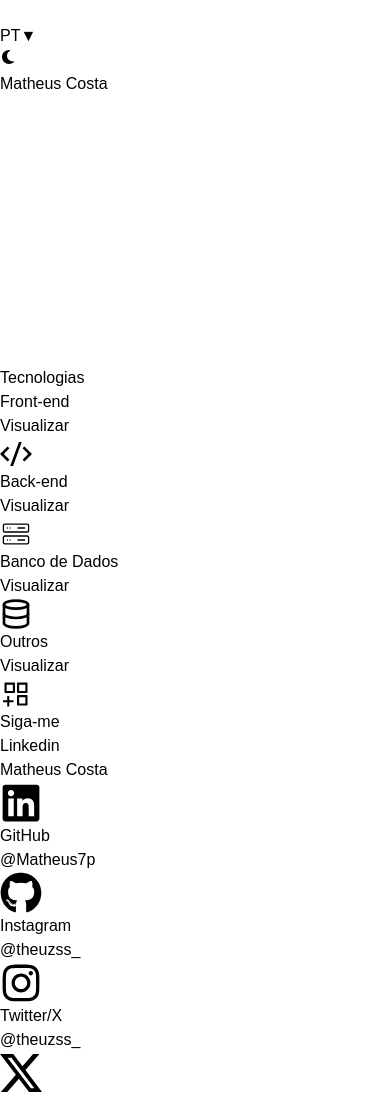
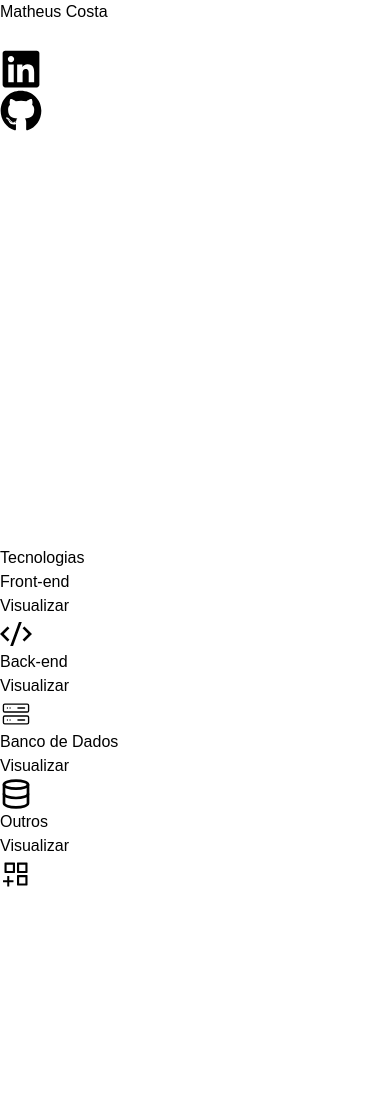
Before and after one commit to Matheus7p/MatheusDev, a React (Vite) app: page / in a window 390 px wide. After the commit the page ends 890 px from the top, so only its background shows below. Built offline with nearby package versions, Linux system fonts and the light colour scheme.

Commit message:
fix: remove social media container and navbar

```diff
--- a/src/components/Navbar/navbar.component.tsx
+++ /dev/null
@@ -1,46 +0,0 @@
-import { FaMoon } from "react-icons/fa6";
-import { Language } from "../Language/Language.component";
-import { useEffect, useState } from "react";
-
-export function Navbar() {
-  const [scrolled, setScrolled] = useState(false);
-
-  const handleScroll = () => {
-    if (window.scrollY > 50) {
-      setScrolled(true);
-    } else {
-      setScrolled(false);
-    }
-  };
-  useEffect(() => {
-    window.addEventListener("scroll", handleScroll);
-
-    return () => {
-      window.removeEventListener("scroll", handleScroll);
-    };
-  }, []);
-
-  return (
-    <nav
-  className={`${
-    scrolled ? "bg-black/10 backdrop-blur-md transition-all duration-300 ease-in-out" : ""
-  } z-30 p-4 h-16 fixed w-full flex justify-between items-center`}
->
-  <div className="w-full flex justify-between items-center sm:px-[6%] md:px-[8%] lg:px-[10%]">
-    <div className="">
-      <h1 className="text-2xl font-extrabold text-white text-stroke no-select">MC</h1>
-    </div>
-
-    <div className="flex justify-between items-center gap-4">
-      <Language />
-      <button
-        aria-label="Alternar modo noturno"
-        className="rounded-full bg-white/20 p-2 transition-all duration-300 ease-in-out hover:bg-white/60 hover:backdrop-blur-md flex items-center justify-center w-10 h-10"
-      >
-        <FaMoon className="text-white" />
-      </button>
-    </div>
-  </div>
-</nav>
-  );
-}
--- a/src/components/Particles/particles.components.tsx
+++ b/src/components/Particles/particles.components.tsx
@@ -64,8 +64,11 @@ const Particles: React.FC = () => {
       }
     }
 
-    const particles: Particle[] = [];
-    const particleCount = 150;
+    let particles: Particle[] = [];
+
+    const createParticles = () => {
+      particles = [];
+      const particleCount = window.innerWidth < 768 ? 50 : 150;
 
       for (let i = 0; i < particleCount; i++) {
         const radius = Math.random() * 0.6 + 0.8;
@@ -78,6 +81,7 @@ const Particles: React.FC = () => {
 
         particles.push(new Particle(x, y, radius, "#ffffff", velocity));
       }
+    };
 
     const connectParticles = () => {
       for (let i = 0; i < particles.length; i++) {
@@ -107,10 +111,19 @@ const Particles: React.FC = () => {
       requestAnimationFrame(animate);
     };
 
+    createParticles();
     animate();
+
+    const handleResize = () => {
+      resizeCanvas();
+      createParticles();
+    };
+
+    window.addEventListener("resize", handleResize);
 
     return () => {
       window.removeEventListener("resize", resizeCanvas);
+      window.removeEventListener("resize", handleResize);
     };
   }, []);
 
--- a/src/components/SocialMedia/socialMediaCards.component.tsx
+++ /dev/null
@@ -1,36 +0,0 @@
-import { ReactElement } from "react";
-
-type SocialMediaCardsPros = {
-  socialMedia: string;
-  arroba: string;
-  icon: ReactElement;
-  link: string;
-};
-
-export function SocialMediaCards({
-  socialMedia,
-  arroba,
-  icon,
-  link,
-}: SocialMediaCardsPros) {
-  return (
-    <a
-      href={link}
-      className="w-full h-[100px] bg-white rounded-xl shadow-md hover:scale-105 duration-700"
-      target="_blank"
-    >
-      <div className="flex flex-row items-start justify-between gap-2 p-4">
-        <div className="flex flex-col gap-2 sm:gap-2">
-          <h2 className="text-lg font-semibold md:text-xl no-select">{socialMedia}</h2>
-          <h3 className="text-sm font-semibold text-[#271479] md:text-base no-select">
-            {arroba}
-          </h3>
-        </div>
-
-        <div className="flex items-center justify-center p-4 rounded-lg shadow-lg">
-          {icon}
-        </div>
-      </div>
-    </a>
-  );
-}
--- a/src/components/SocialMedia/socialMediaList.component.tsx
+++ /dev/null
@@ -1,48 +0,0 @@
-import { FaGithub, FaLinkedin } from "react-icons/fa6";
-import { SocialMediaCards } from "./socialMediaCards.component";
-import { FaInstagram } from "react-icons/fa";
-import { BsTwitterX } from "react-icons/bs";
-
-
-
-export function SocialMediaList() {
-  const socialMediaData = [
-    {
-      socialMedia: "Linkedin",
-      arroba : "Matheus Costa",
-      icon: <FaLinkedin size={42}/>,
-      link: "https://www.linkedin.com/in/matheus-costa-277952232/"
-    },
-    {
-      socialMedia: "GitHub",
-      arroba: "@Matheus7p",
-      icon: <FaGithub size={42} />,
-      link: "https://github.com/Matheus7p"
-    },
-    {
-      socialMedia: "Instagram",
-      arroba: "@theuzss_",
-      icon: <FaInstagram size={42} />,
-      link: "https://instagram.com/theuzss_"
-    },
-    {
-      socialMedia: "Twitter/X",
-      arroba: "@theuzss_",
-      icon: <BsTwitterX size={42} />,
-      link: "https://x.com/theuzss_",
-    }
-  ]
-  return(
-    <div className="flex flex-col gap-4">
-      {socialMediaData.map((social, index) => (
-        <SocialMediaCards
-        key={index}
-        arroba={social.arroba}
-        socialMedia={social.socialMedia}
-        icon={social.icon}
-        link={social.link}
-        />
-      ))}
-    </div>
-  )
-}
--- a/src/components/Stack/stackCard.component.tsx
+++ b/src/components/Stack/stackCard.component.tsx
@@ -41,7 +41,7 @@ export function StackCard({
 
       <div
         ref={contentRef}
-        className="overflow-hidden transition-[height] duration-500 ease-in-out"
+        className="overflow-hidden transition-height duration-500 ease-in-out"
         style={{
           height: `${contentHeight}px`,
         }}
@@ -51,7 +51,7 @@ export function StackCard({
             {stacks.map((stack, index) => (
               <div
                 key={index}
-                className="relative w-[50px] h-[50px] flex items-center justify-center group"
+                className="relative w-auto h-auto flex items-center justify-center group"
               >
                 <img
                   src={stack.link}
--- a/src/components/Stack/stackList.component.tsx
+++ b/src/components/Stack/stackList.component.tsx
@@ -1,9 +1,6 @@
 import { useState } from "react";
-import { AiOutlineAppstoreAdd } from "react-icons/ai";
-import { CiServer } from "react-icons/ci";
-import { FiDatabase } from "react-icons/fi";
-import { RiCodeSSlashLine } from "react-icons/ri";
 import { StackCard } from "./stackCard.component";
+import { stackData } from "../../domains/stack.data";
 
 export function StackList() {
   const [expandedCard, setExpandedCard] = useState<number | null>(null);
@@ -12,53 +9,8 @@ export function StackList() {
     setExpandedCard((prevIndex) => (prevIndex === index ? null : index));
   };
 
-  const stackData = [
-    {
-      tech: "Front-end",
-      icon: <RiCodeSSlashLine size={32} />,
-      stacks: [
-        { name: "JavaScript", link: "https://skillicons.dev/icons?i=js" },
-        { name: "HTML", link: "https://skillicons.dev/icons?i=html" },
-        { name: "CSS", link: "https://skillicons.dev/icons?i=css" },
-        { name: "React", link: "https://skillicons.dev/icons?i=react" },
-        { name: "TypeScript", link: "https://skillicons.dev/icons?i=typescript" },
-        { name: "Tailwind CSS", link: "https://skillicons.dev/icons?i=tailwind" },
-        { name: "Sass", link: "https://skillicons.dev/icons?i=sass" },
-      ],
-    },
-    {
-      tech: "Back-end",
-      icon: <CiServer size={32} />,
-      stacks: [
-        { name: "Node.js", link: "https://skillicons.dev/icons?i=nodejs" },
-        { name: "Java", link: "https://skillicons.dev/icons?i=java" },
-        { name: "Spring", link: "https://skillicons.dev/icons?i=spring" },
-        { name: "Prisma", link: "https://skillicons.dev/icons?i=prisma" },
-      ],
-    },
-    {
-      tech: "Banco de Dados",
-      icon: <FiDatabase size={32} />,
-      stacks: [
-        { name: "MySQL", link: "https://skillicons.dev/icons?i=mysql" },
-        { name: "MongoDB", link: "https://skillicons.dev/icons?i=mongodb" },
-      ],
-    },
-    {
-      tech: "Outros",
-      icon: <AiOutlineAppstoreAdd size={32} />,
-      stacks: [
-        { name: "Git", link: "https://skillicons.dev/icons?i=git" },
-        { name: "Docker", link: "https://skillicons.dev/icons?i=docker" },
-        { name: "Figma", link: "https://skillicons.dev/icons?i=figma" },
-        { name: "Jest", link: "https://skillicons.dev/icons?i=jest" },
-        { name: "Vercel", link: "https://skillicons.dev/icons?i=vercel" },
-      ],
-    },
-  ];
-
   return (
-    <div className="grid grid-row gap-4">
+    <div className="grid gap-4">
       {stackData.map((stack, index) => (
         <StackCard
           key={index}
--- /dev/null
+++ b/src/domains/socialMedia.data.tsx
@@ -0,0 +1,14 @@
+import { FaLinkedin, FaGithub } from "react-icons/fa6";
+
+export const socialMediaData = [
+  {
+    socialMedia: "Linkedin",
+    icon: <FaLinkedin size={42}/>,
+    link: "https://www.linkedin.com/in/matheus-costa-277952232/"
+  },
+  {
+    socialMedia: "GitHub",
+    icon: <FaGithub size={42} />,
+    link: "https://github.com/Matheus7p"
+  },
+]
--- /dev/null
+++ b/src/domains/stack.data.tsx
@@ -0,0 +1,49 @@
+import { AiOutlineAppstoreAdd } from "react-icons/ai";
+import { CiServer } from "react-icons/ci";
+import { FiDatabase } from "react-icons/fi";
+import { RiCodeSSlashLine } from "react-icons/ri";
+
+export const stackData = [
+  {
+    tech: "Front-end",
+    icon: <RiCodeSSlashLine size={32} />,
+    stacks: [
+      { name: "JavaScript", link: "https://skillicons.dev/icons?i=js" },
+      { name: "HTML", link: "https://skillicons.dev/icons?i=html" },
+      { name: "CSS", link: "https://skillicons.dev/icons?i=css" },
+      { name: "React", link: "https://skillicons.dev/icons?i=react" },
+      { name: "TypeScript", link: "https://skillicons.dev/icons?i=typescript" },
+      { name: "Tailwind CSS", link: "https://skillicons.dev/icons?i=tailwind" },
+      { name: "Sass", link: "https://skillicons.dev/icons?i=sass" },
+    ],
+  },
+  {
+    tech: "Back-end",
+    icon: <CiServer size={32} />,
+    stacks: [
+      { name: "Node.js", link: "https://skillicons.dev/icons?i=nodejs" },
+      { name: "Java", link: "https://skillicons.dev/icons?i=java" },
+      { name: "Spring", link: "https://skillicons.dev/icons?i=spring" },
+      { name: "Prisma", link: "https://skillicons.dev/icons?i=prisma" },
+    ],
+  },
+  {
+    tech: "Banco de Dados",
+    icon: <FiDatabase size={32} />,
+    stacks: [
+      { name: "MySQL", link: "https://skillicons.dev/icons?i=mysql" },
+      { name: "MongoDB", link: "https://skillicons.dev/icons?i=mongodb" },
+    ],
+  },
+  {
+    tech: "Outros",
+    icon: <AiOutlineAppstoreAdd size={32} />,
+    stacks: [
+      { name: "Git", link: "https://skillicons.dev/icons?i=git" },
+      { name: "Docker", link: "https://skillicons.dev/icons?i=docker" },
+      { name: "Figma", link: "https://skillicons.dev/icons?i=figma" },
+      { name: "Jest", link: "https://skillicons.dev/icons?i=jest" },
+      { name: "Vercel", link: "https://skillicons.dev/icons?i=vercel" },
+    ],
+  },
+];
--- a/src/pages/App.tsx
+++ b/src/pages/App.tsx
@@ -1,47 +1,51 @@
-
 import AnimatedTitle from "../components/AnimatedTitle/animatedTitle.component";
-import { Navbar } from "../components/Navbar/navbar.component";
 import Particles from "../components/Particles/particles.components";
-import { SocialMediaList } from "../components/SocialMedia/socialMediaList.component";
 import { StackList } from "../components/Stack/stackList.component";
-
+import { socialMediaData } from "../domains/socialMedia.data";
 function App() {
   return (
     <>
       <main>
-        <Navbar />
-        <div className="h-[80vh] xl:h-[70vh] bg-gradient-to-br from-[#806f8b] to-[#271479] flex items-center justify-start px-[5%] sm:px-[6%] md:px-[8%] lg:px-[10%]">
-          <div className="max-w-full z-20 mt-[-30vh] md:mt-[-18vh]">
+
+        <div className="h-[80vh] xl:h-[70vh] bg-gradient-to-br from-[#806f8b] to-[#271479] flex items-center justify-center px-[5%] sm:px-[6%] md:px-[8%] lg:px-[10%]">
+          <div className="max-w-full z-20 mt-[-30vh] md:mt-[-28vh] flex flex-col justify-center items-center">
             <h2 className="text-[2rem] md:text-[4rem] font-bold text-white whitespace-nowrap no-select">
               <AnimatedTitle title="Matheus Costa" />
             </h2>
-            <h4 className="text-[1.6rem] md:text-[2rem] text-stroke font-extrabold whitespace-nowrap text-white no-select">
-              <AnimatedTitle title="Desenvolvedor Web" />
+            <h4 className="text-[1.6rem] md:text-[1.8rem] text-stroke font-extrabold whitespace-nowrap text-white no-select">
+              <AnimatedTitle title="Desenvolvedor Full-Stack" />
             </h4>
+
+           <div className="flex gap-4 mt-2">
+           {socialMediaData.map((social, index) => (
+            <a
+             key={index}
+             href={social.link}
+             target="_blank"
+             rel="noopener noreferrer"
+             className="text-white flex flex-col items-center hover:opacity-80 hover:scale-110 duration-300"
+            >
+              {social.icon}
+            </a>
+        ))}
+           </div>
           </div>
+
           <Particles />
         </div>
 
-        <section className="bg-[#f1f5f9]">
-          <div className="w-full top-[-40vh] md:top-[-25vh] relative flex flex-col md:flex-row px-[5%] sm:px-[16%] md:px-[18%] lg:px-[10%] gap-[10px]">
-            <div className="h-full p-4 md:w-2/3 bg-black/10 backdrop-blur-sm rounded-2xl">
+        <section className="flex flex-col items-center">
+          <div className="w-full relative flex justify-center items-center">
+            <div className="h-full p-4 mt-[-30vh] md:w-2/3 bg-black/10 backdrop-blur-sm rounded-2xl  mb-4">
               <h3 className="text-white font-semibold text-[1.5rem] no-select mb-4">
-                Tecnologias
+                 Tecnologias
               </h3>
               <StackList />
-            </div>
-            <div className="h-full p-4 md:w-1/2 bg-black/10 backdrop-blur-sm rounded-2xl">
-              <h3 className="text-white font-semibold text-[1.5rem] no-select mb-4">
-                Siga-me
-              </h3>
-              <SocialMediaList />
             </div>
           </div>
         </section>
 
-        <section>
 
-        </section>
       </main>
     </>
   );
```
Lines whose indentation alone changed are shown as unchanged.
